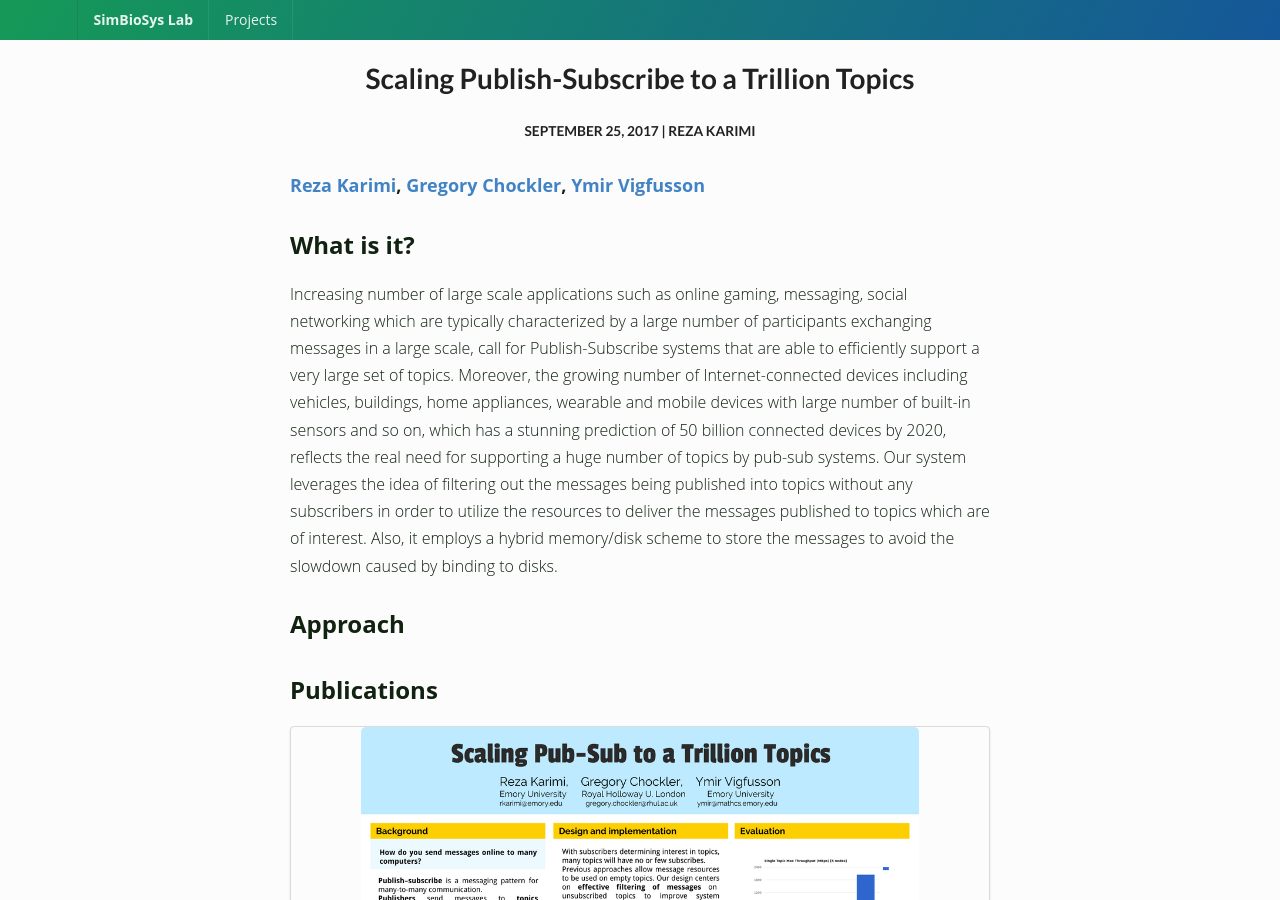
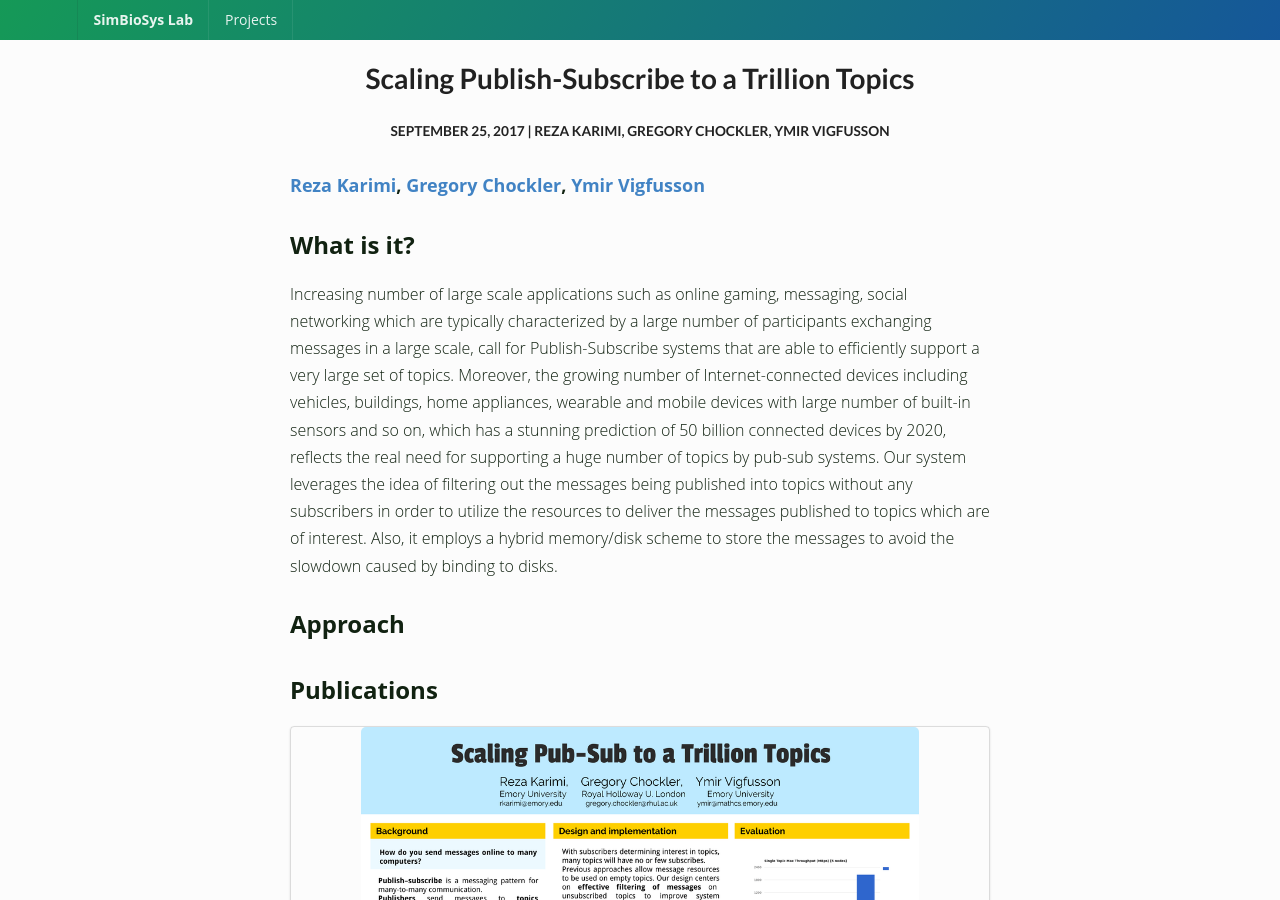
Before and after one commit to meditates/simbiosyslab.github.io, a Jekyll site: the page built from _posts/2017-09-25-pubsub.markdown, in a window 1280 px wide and 900 px high. Built offline with Jekyll 4.4.1, drawn with Linux system fonts in a browser that asks for light colours; nearby versions of some CDN libraries.

Commit message:
Update 2017-09-25-pubsub.markdown

```diff
--- a/_posts/2017-09-25-pubsub.markdown
+++ b/_posts/2017-09-25-pubsub.markdown
@@ -3,7 +3,7 @@ layout: post
 title: Scaling Publish-Subscribe to a Trillion Topics
 date: 2017-09-25 12:00:00
 authors:
-  - Reza Karimi
+  - Reza Karimi, Gregory Chockler, Ymir Vigfusson
 keywords:
   - Publish-Subscribe
   - pub-sub
```
